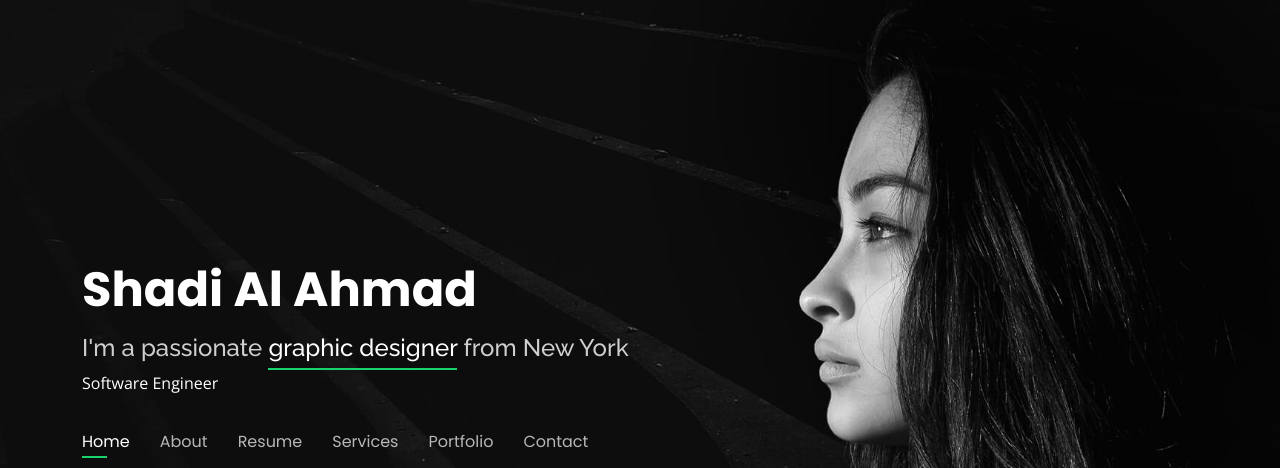
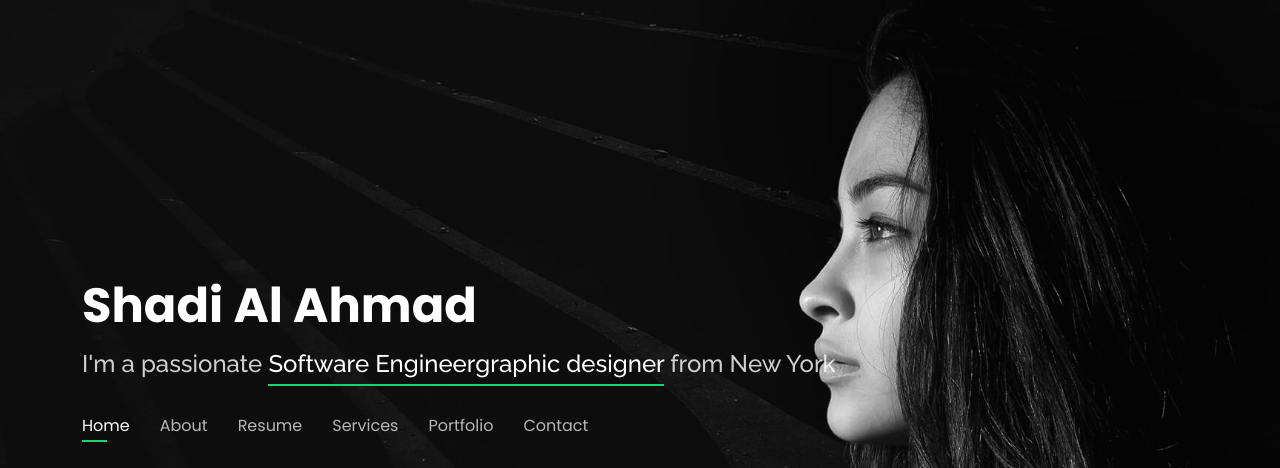
Before and after one commit to shadialahmd/shadialahmd.github.io, a plain HTML site: page index.html in a window 1280 px wide. Shown: the top 468 px of the page. Drawn offline with nearby package versions, Linux system fonts and the light colour scheme.

Commit message:
Update index.html

```diff
--- a/index.html
+++ b/index.html
@@ -44,8 +44,8 @@
       <h1><a href="index.html">Shadi Al Ahmad</a></h1>
       <!-- Uncomment below if you prefer to use an image logo -->
       <!-- <a href="index.html" class="mr-auto"><img src="assets/img/logo.png" alt="" class="img-fluid"></a> -->
-      <h2>I'm a passionate <span>graphic designer</span> from New York</h2>
-      <span class="typed" data-typed-items="Software Engineer, Technical Writer">Software Engineer</span>
+      <h2>I'm a passionate <span class="typed" data-typed-items="Software Engineer, Technical Writer">Software Engineer</span><span>graphic designer</span> from New York</h2>
+
 
       <nav id="navbar" class="navbar">
         <ul>
```
